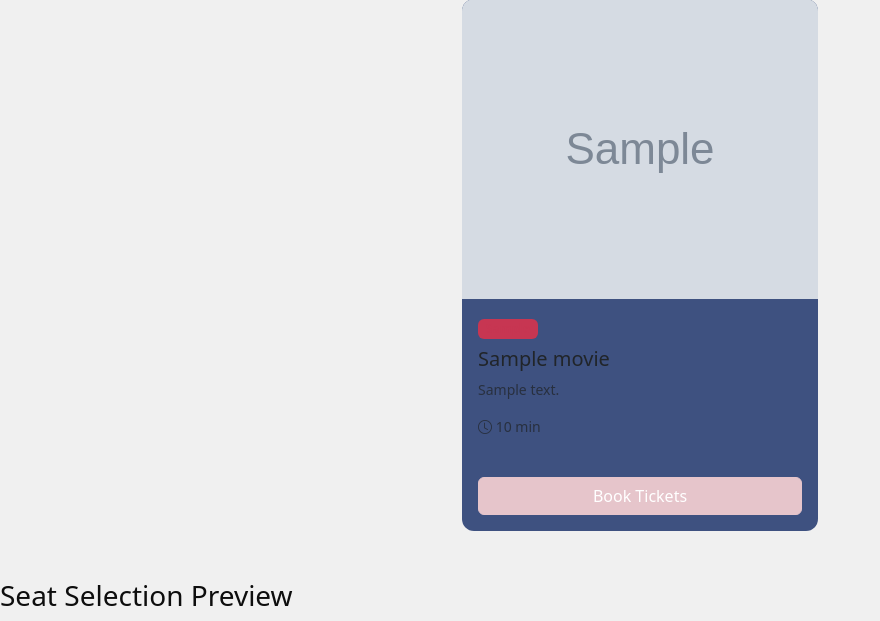
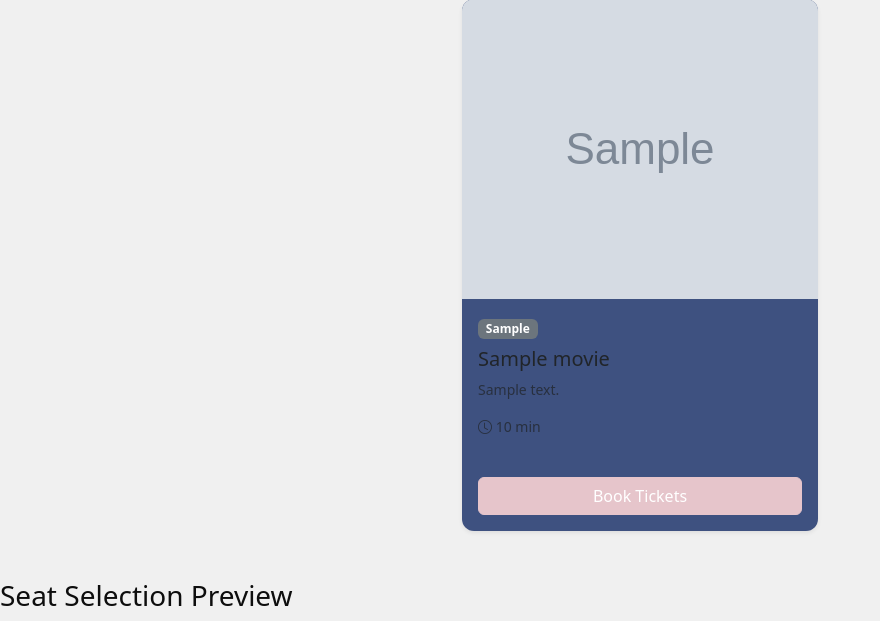
Before and after one commit to Work105/movie-ticket-system, a Django app: template tickets/templates/tickets/home.html in a window 1280 px wide. Shown: the part 442-1063 px from the top of the page, without its empty margins (0-880 px from the left). Run offline with Django 5.2, Linux system fonts and the light colour scheme; the template is opened without the code that fills it: most values are stand-ins (such as "Sample title", 1, 10 or a date in 2020); grey boxes marked "Sample" are stand-in pictures.

Commit message:
feat: add Now Showing homepage template with base layout integration

```diff
--- a/tickets/templates/tickets/home.html
+++ b/tickets/templates/tickets/home.html
@@ -1,5 +1,5 @@
 {% extends 'tickets/base.html' %}
-{% block title %}EliteCineBook — Now Showing{% endblock %}
+{% block title %}CineBook — Now Showing{% endblock %}
 {% block content %}
 
 <div class="text-center py-5 mb-4" style="background: linear-gradient(135deg, #1a1a2e, #16213e); border-radius: 16px;">
@@ -9,10 +9,12 @@
 </div>
 
 <h3 class="mb-4">Featured Movies</h3>
+
 <div class="row g-4">
   {% for movie in movies %}
     <div class="col-md-4">
-    <div class="card movie-card h-100">
+      <div class="card movie-card h-100 shadow-sm">
+
         {% if movie.poster %}
           <img src="{{ movie.poster.url }}" class="card-img-top" alt="{{ movie.title }}">
         {% else %}
@@ -20,17 +22,32 @@
             <i class="bi bi-film" style="font-size:4rem; color:#e94560;"></i>
           </div>
         {% endif %}
+
         <div class="card-body">
-        <span class="badge badge-genre mb-2">{{ movie.get_genre_display }}</span>
+          <span class="badge bg-secondary mb-2">
+            {{ movie.get_genre_display }}
+          </span>
+
           <h5 class="card-title">{{ movie.title }}</h5>
-        <p class="card-text text-muted small">{{ movie.description|truncatewords:15 }}</p>
-        <p class="text-muted small"><i class="bi bi-clock"></i> {{ movie.duration_minutes }} min</p>
+
+          <p class="card-text text-muted small">
+            {{ movie.description|truncatewords:15 }}
+          </p>
+
+          <p class="text-muted small">
+            <i class="bi bi-clock"></i> {{ movie.duration_minutes }} min
+          </p>
         </div>
+
         <div class="card-footer bg-transparent border-0 pb-3">
-        <a href="{% url 'movie_detail' movie.id %}" class="btn btn-primary w-100">Book Tickets</a>
+          <a href="{% url 'movie_detail' movie.id %}" class="btn btn-primary w-100">
+            Book Tickets
+          </a>
+        </div>
+
       </div>
     </div>
-  </div>
+
   {% empty %}
     <p class="text-muted">No movies available right now.</p>
   {% endfor %}
```
Lines whose indentation alone changed are shown as unchanged.
